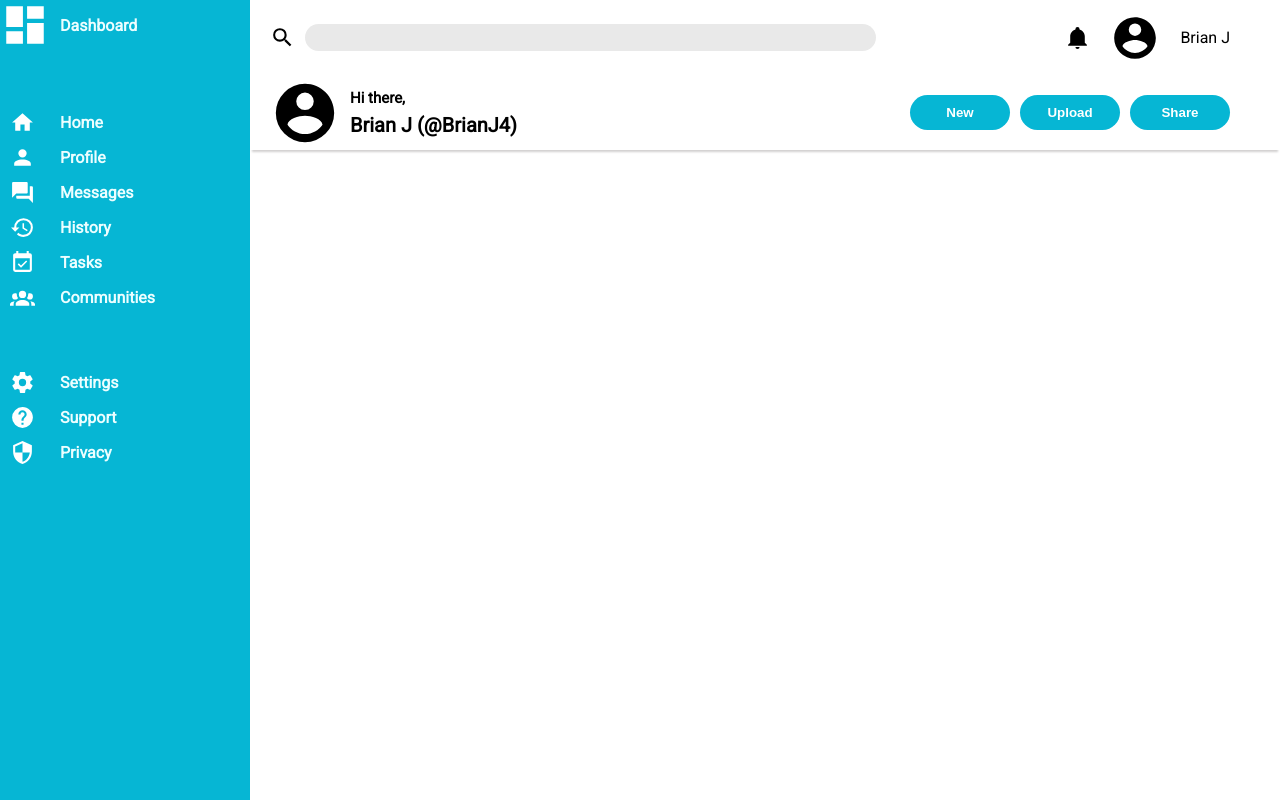
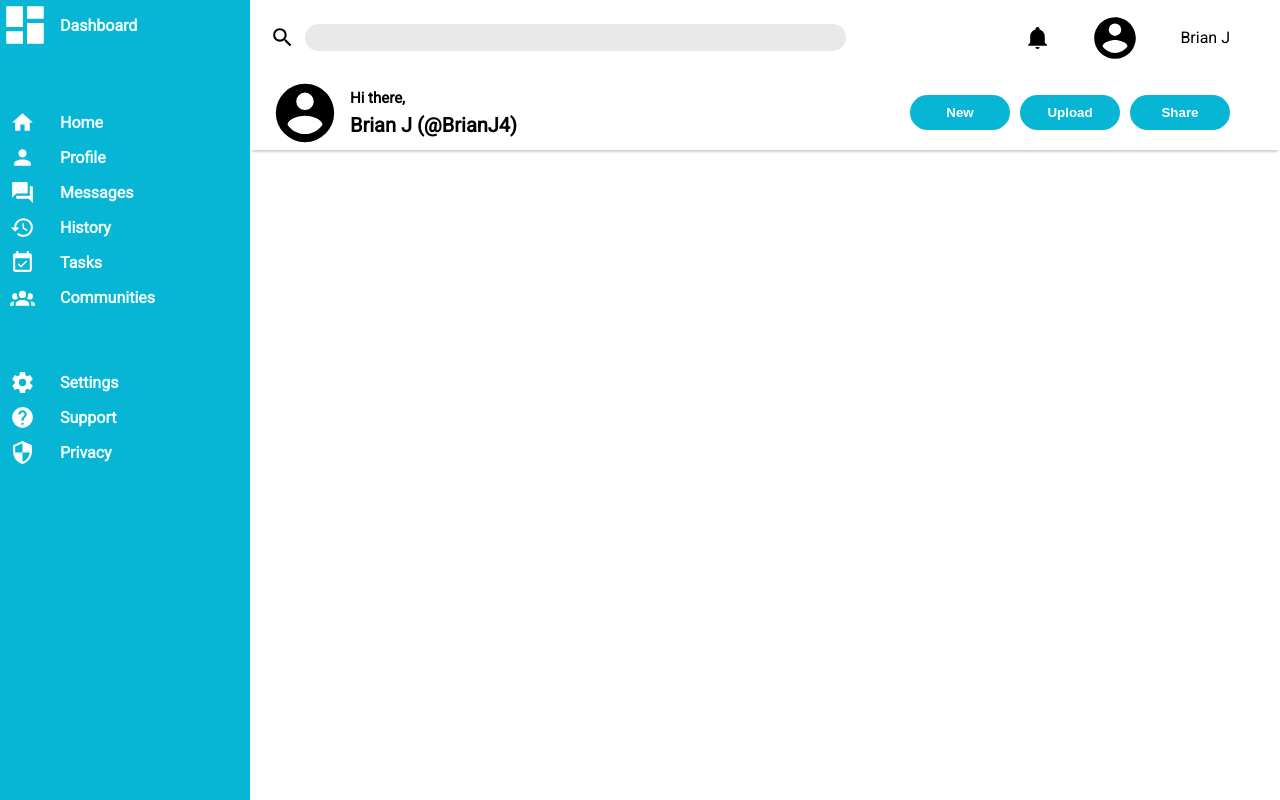
Before and after one commit to BrianJ-4/Odin-AdminDashboard, a plain HTML site: page index.html in a window 1280 px wide. Drawn offline with Linux system fonts and the light colour scheme.

Commit message:
Fixed header padding

```diff
--- a/styles.css
+++ b/styles.css
@@ -73,6 +73,7 @@ html, body {
     grid-template-columns: 3fr 2fr;
     grid-template-rows: 1fr 1fr;
     padding-left: 20px;
+    padding-right: 50px;
     box-shadow: 0 4px 2px -2px rgb(210, 208, 208);
 }
 
@@ -95,8 +96,7 @@ input[type="text"] {
     grid-template-columns: 25px 50px auto;
     justify-content: end;
     align-items: center;
-    gap: 20px;
-    padding-right: 50px;
+    gap: 40px;
 }
 
 #account-display {
@@ -127,7 +127,6 @@ input[type="text"] {
     grid-template-columns: repeat(3, min-content);
     justify-content: end;
     align-items: center;
-    padding-right: 50px;
     gap: 10px;
 }
 
```
